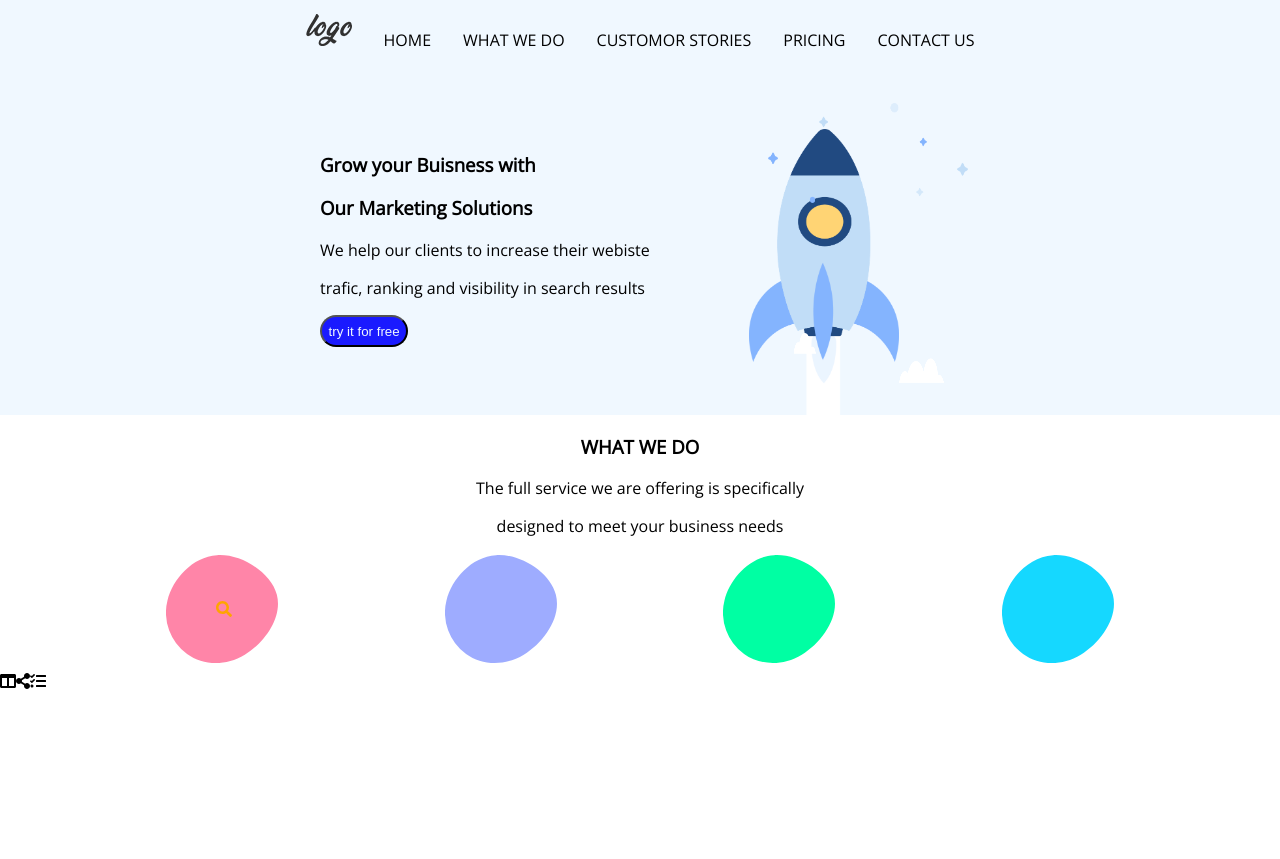
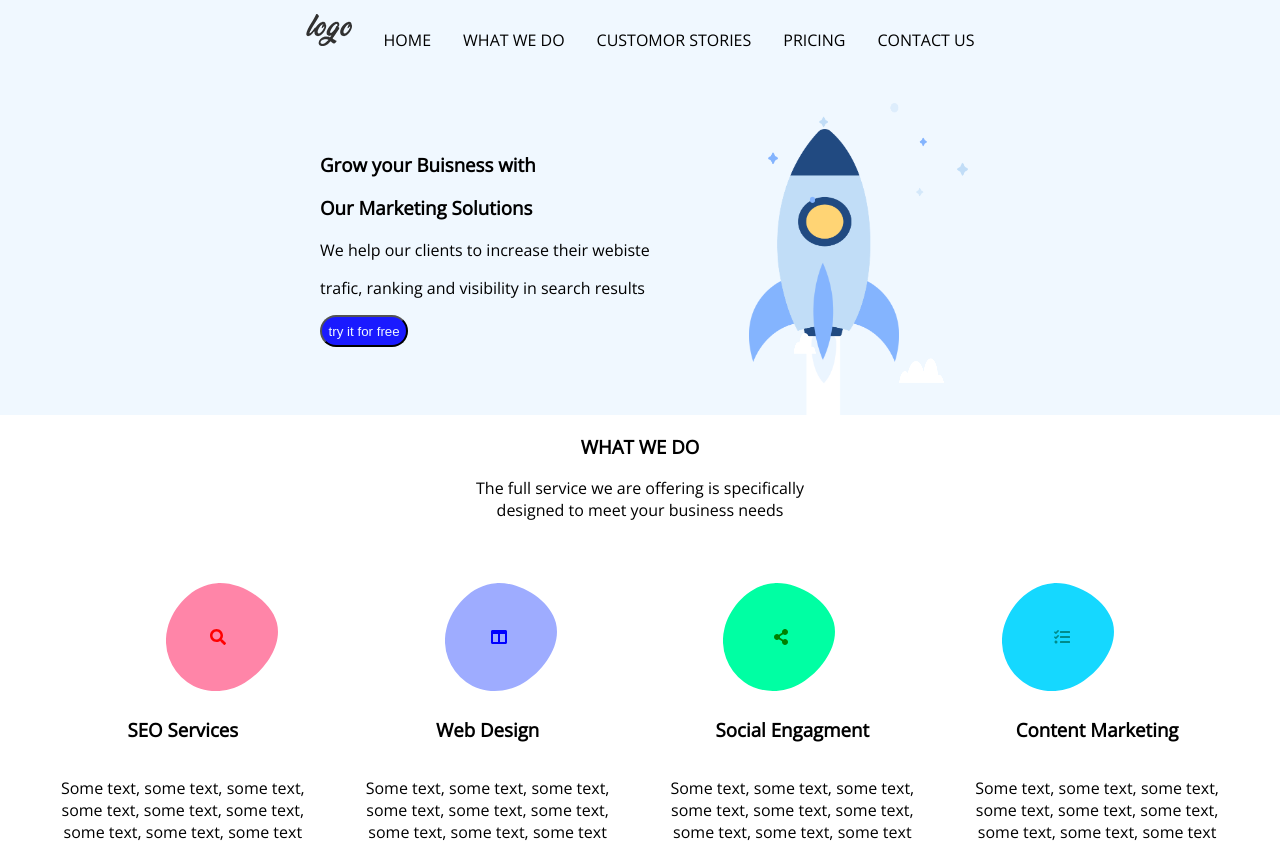
Before and after one commit to VukasinVujic/single_page_rocket, a React (Create React App) app: page / in a window 1280 px wide. Before the commit the page ends 800 px from the top, so only its background shows below. Built offline with nearby package versions, Linux system fonts and the light colour scheme.

Commit message:
what we do finished, background picture doesn't work

```diff
--- a/src/App.css
+++ b/src/App.css
@@ -127,10 +127,18 @@ li a {
 /* what we do */
 /* *********** */
 
+
+.whatWeDoBackground{
+  background-image: url('./images/rocket1.png')
+}
+
+
+/* Just for text */
 .whatWoDoCenter{
   text-align: center;
 }
 
+/* For blob */
 .blob img{
   width: 7rem;
   height: 7rem;
@@ -146,15 +154,28 @@ li a {
   position: relative;
 }
 
-.blob .faDownload{
+/* for location of Awsome Icons */
+.blob .faIcon{
   position: absolute;
   top: 50%;
-  left: 17.5%;
   transform: translate(-50%, -50%);
   -ms-transform: translate(-50%, -50%);
   text-align: center;
 }
+.blob .faSearch {
+  left: 17%;
+}
+.blob .faColumns {
+  left: 39%;
+}
+.blob .faShareAlt {
+  left: 61%;
+}
+.blob .faTasks {
+  left: 83%;
+}
 
+/* for the color or blobs */
 .searchBlob {
   filter: invert(48%) sepia(79%) saturate(8000%) hue-rotate(345deg) brightness(350%) contrast(119%);
 }
@@ -170,3 +191,10 @@ li a {
 .tasksBlob{
   filter: invert(48%) sepia(79%) saturate(8000%) hue-rotate(220deg) brightness(220%) contrast(119%);
 }
+
+.underBlob {
+  text-align: center;
+}
+.underBlob text{
+  margin-right: 20px;
+}
--- a/src/mainPart/whatWeDo.js
+++ b/src/mainPart/whatWeDo.js
@@ -13,32 +13,44 @@ import { faSearch, faColumns, faShareAlt, faTasks } from '@fortawesome/free-soli
 class WhatWeDo extends React.Component{
     render(){
         return(
-            <div>
+            <div className="whatWeDoBackground">
                 <div className="whatWoDoCenter">
                 <h3>WHAT WE DO</h3>
-                <p>The full service we are offering is specifically</p>
-                <p>designed to meet your business needs</p>
+                <p>The full service we are offering is specifically <br/> designed to meet your business needs</p>
+                <br/><br/>
                 </div>
                 <div className="blob">
-                    <img src={blob} alt="" className="searchBlob"/><FontAwesomeIcon icon={faSearch} color="orange" className="faDownload" />
+                    <img src={blob} alt="" className="searchBlob"/>
+                    <FontAwesomeIcon icon={faSearch} color="red" className="faIcon faSearch"/>
+
                     <img src={blob} alt="" className="columnsBlob" />
+                    <FontAwesomeIcon icon={faColumns} color="blue" className="faIcon faColumns"/>
+
                     <img src={blob} alt="" className="shareBlob" />
+                    <FontAwesomeIcon icon={faShareAlt} color="green" className="faIcon faShareAlt"/>
+
                     <img src={blob} alt="" className="tasksBlob"/>
+                    <FontAwesomeIcon icon={faTasks} color="darkcyan" className="faIcon faTasks "/>
+
                 </div>
-                {/* <h1>dfsdfsdfds</h1> */}
+                <div className="blob underBlob">
+                    <h3>SEO Services</h3>
+                    <h3>Web Design</h3>
+                    <h3>Social Engagment</h3>
+                    <h3>Content Marketing</h3>
 
-                <FontAwesomeIcon icon={faColumns} />
-                <FontAwesomeIcon icon={faShareAlt} />
-                <FontAwesomeIcon icon={faTasks} />
+                    <p>Some text, some text, some text,<br/>some text, some text, some text,<br/>some text, some text, some text</p>
+                    <p>Some text, some text, some text,<br/>some text, some text, some text,<br/>some text, some text, some text</p>
+                    <p>Some text, some text, some text,<br/>some text, some text, some text,<br/>some text, some text, some text</p>
+                    <p>Some text, some text, some text,<br/>some text, some text, some text,<br/>some text, some text, some text</p>
 
+                </div>
                 <br/>
                 {/* <FontAwesomeIcon icon={faTwitter} />
                 <FontAwesomeIcon icon={faFacebookF} />
                 <FontAwesomeIcon icon={faInstagram} />
                 <FontAwesomeIcon icon={faYoutube} />
                 <FontAwesomeIcon icon={faVimeoV} /> */}
-
-
                 {/* <FontAwesomeIcon icon={faHeart} /> */}
                 {/* <FontAwesomeIcon icon={faFolderOpen} /> */}
                 {/* <FontAwesomeIcon icon={faLightbulb} /> */}
```
